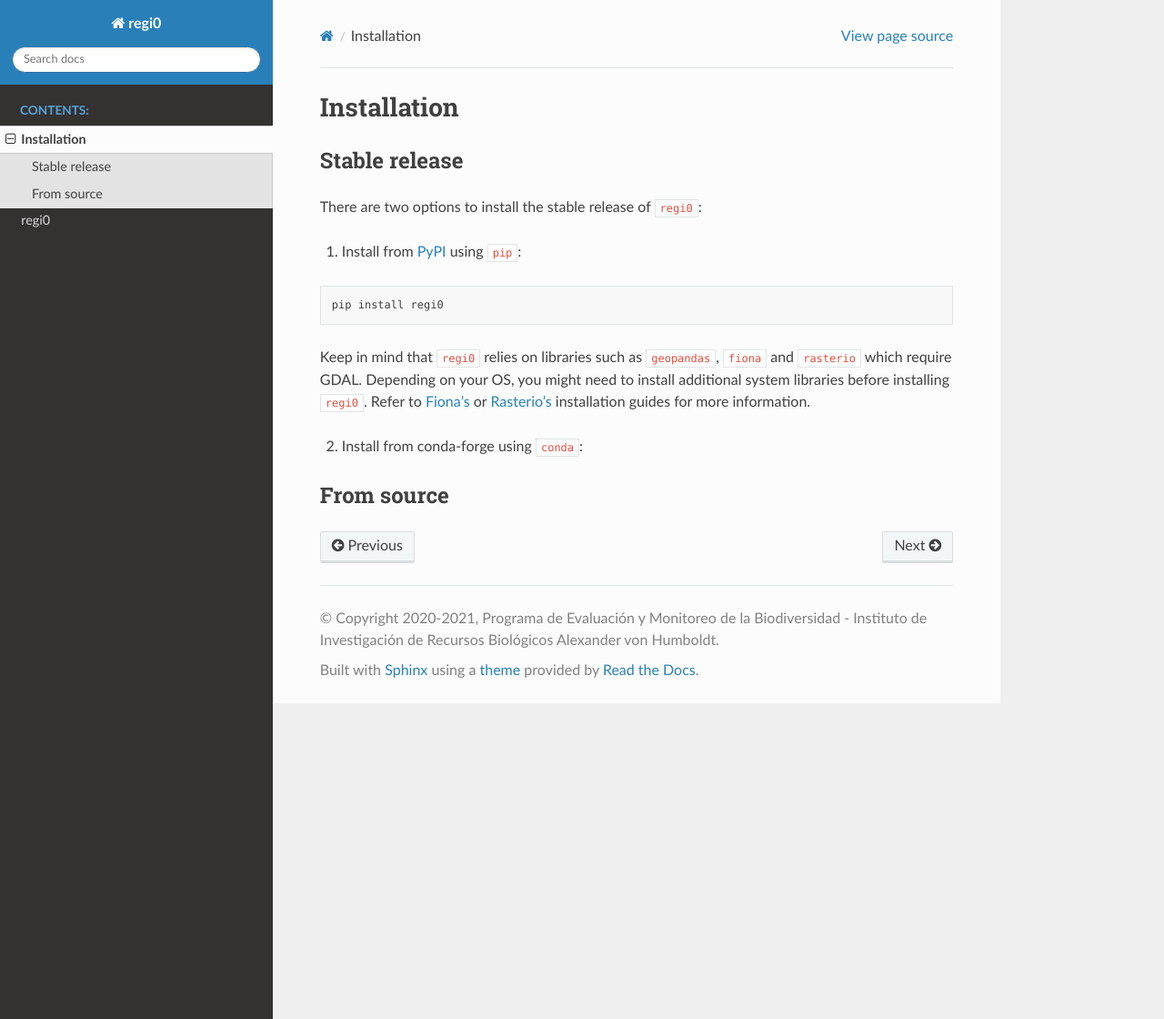
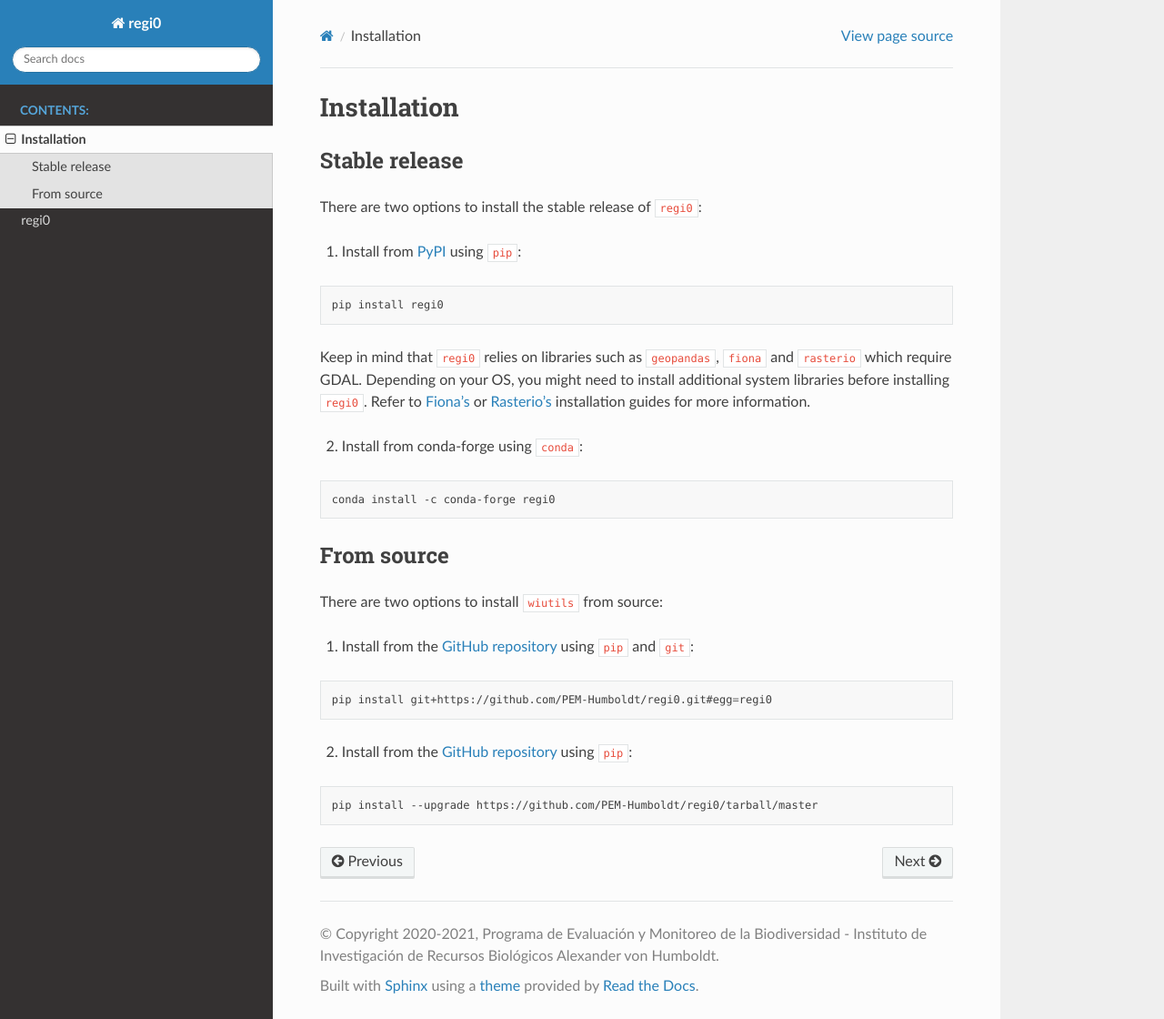
Before and after one commit to PEM-Humboldt/regi0, a Sphinx documentation site: the page built from docs/installation.rst, in a window 1280 px wide and 1120 px high. Shown: the whole window at 91% size. Built offline with Sphinx 7.4.7 and the Read the Docs theme 2.0.0, drawn with Linux system fonts in a browser that asks for light colours.

Commit message:
Update docs.

```diff
--- a/docs/installation.rst
+++ b/docs/installation.rst
@@ -16,7 +16,24 @@
 
 2. Install from conda-forge using :code:`conda`:
 
+.. code:: bash
+
+   conda install -c conda-forge regi0
 
 -----------
 From source
 -----------
+There are two options to install :code:`wiutils` from source:
+
+1. Install from the `GitHub repository <https://github.com/PEM-Humboldt/regi0>`_ using :code:`pip` and :code:`git`:
+
+.. code:: bash
+
+   pip install git+https://github.com/PEM-Humboldt/regi0.git#egg=regi0
+
+
+2. Install from the `GitHub repository <https://github.com/PEM-Humboldt/regi0>`_ using :code:`pip`:
+
+.. code:: bash
+
+   pip install --upgrade https://github.com/PEM-Humboldt/regi0/tarball/master
--- a/docs/regi0/geographic/index.rst
+++ b/docs/regi0/geographic/index.rst
@@ -1,8 +1,8 @@
 regi0.geographic
 ====================
 
-.. autofunction:: regi0.geographic.find_outliers
-.. autofunction:: regi0.geographic.find_spatial_duplicates
+.. autofunction:: regi0.geographic.find_value_outliers
+.. autofunction:: regi0.geographic.find_grid_duplicates
 .. autofunction:: regi0.geographic.get_layer_field
 .. autofunction:: regi0.geographic.get_layer_field_historical
 .. autofunction:: regi0.geographic.intersects_layer
```
